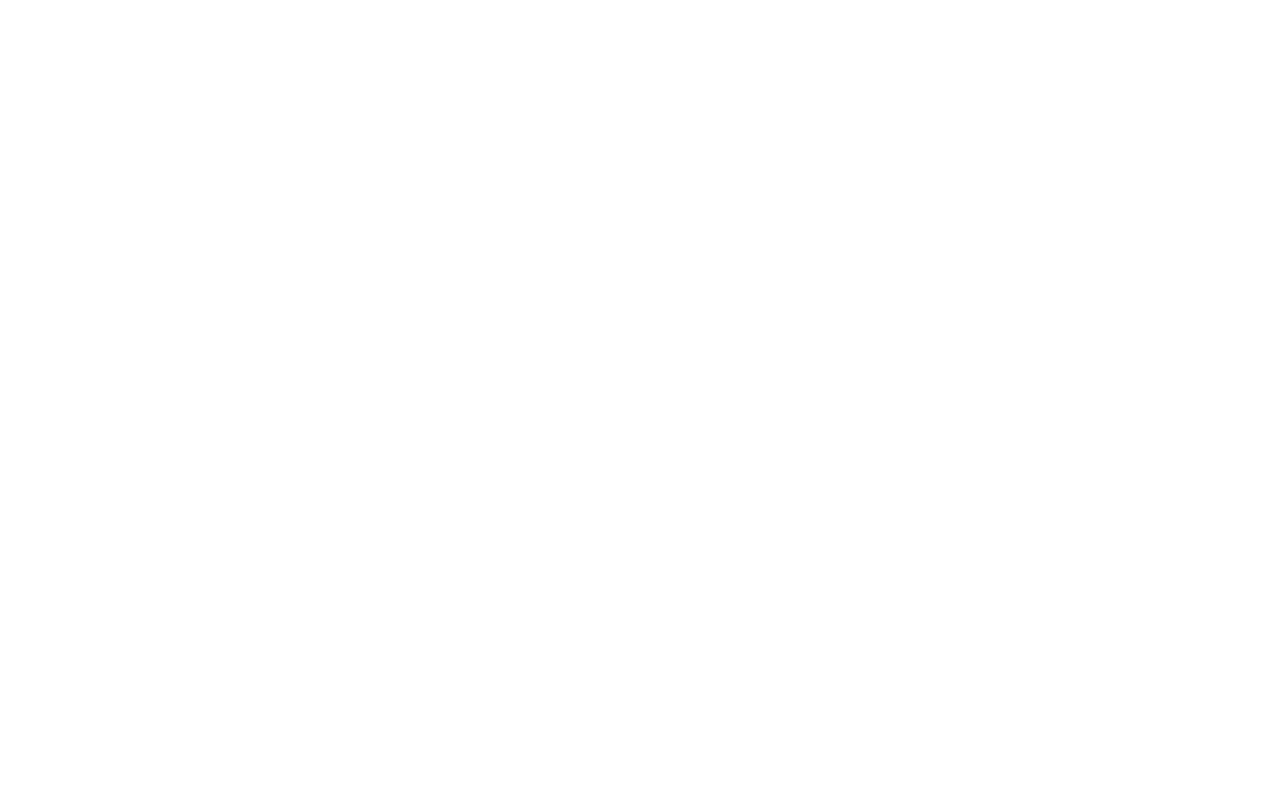
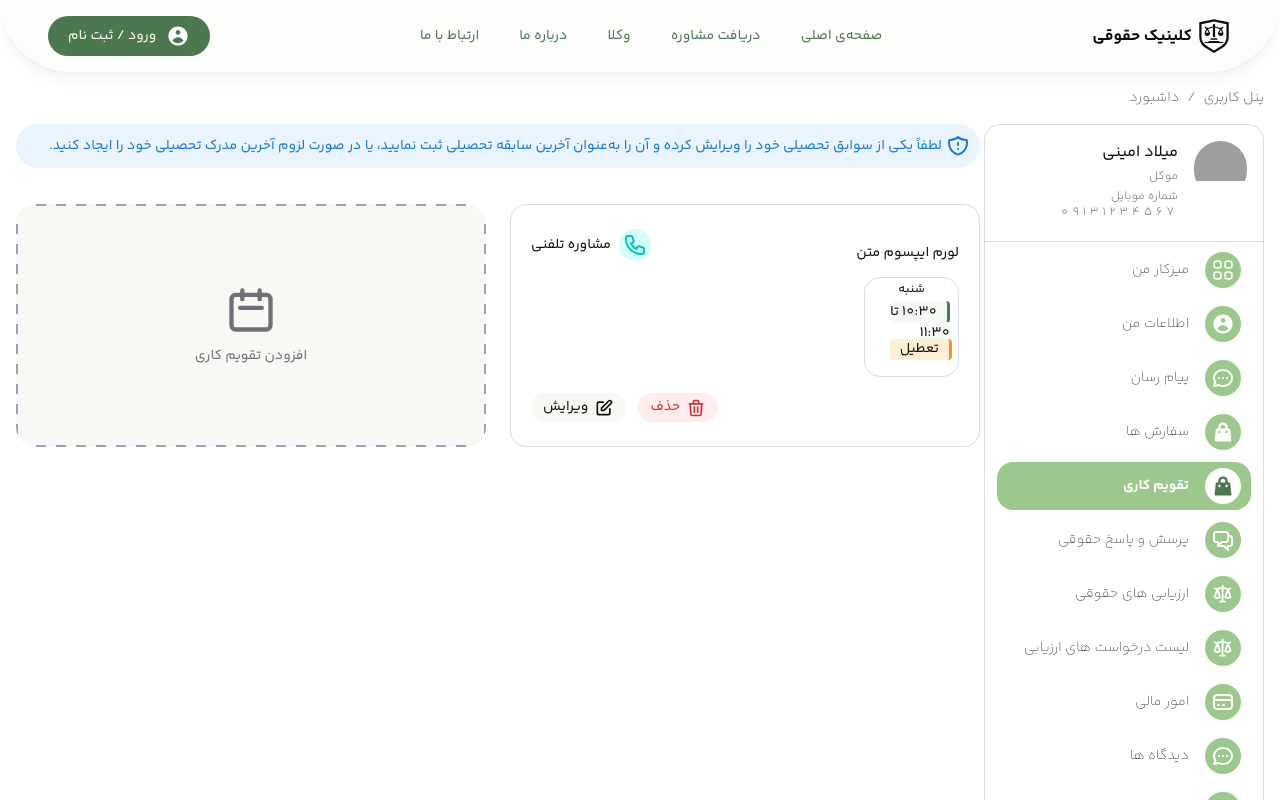
Before and after one commit to Reihanehhosseini/legal-advive-local-lawyer-panel-portfolio, a React (Vite) app: page /work-calendar in a window 1280 px wide. Before the commit this address had no page. Shown: the top 800 px of the page. Built offline with nearby package versions, Linux system fonts and the light colour scheme; grey boxes are pictures that could not be loaded.

Commit message:
add work calendar page

```diff
--- a/src/layouts/MainLayout.tsx
+++ b/src/layouts/MainLayout.tsx
@@ -1,8 +1,8 @@
-import { Link, Outlet, useLocation } from "react-router-dom";
-import Header from "../components/layouts/header";
-import Footer from "../components/layouts/footer";
-import Breadcrumb from "../components/breadcrumbs/Breadcrumb";
-import { person_1 } from "../assets/images/dev";
+import { Link, Outlet, useLocation } from 'react-router-dom';
+import Header from '../components/layouts/header';
+import Footer from '../components/layouts/footer';
+import Breadcrumb from '../components/breadcrumbs/Breadcrumb';
+import { person_1 } from '../assets/images/dev';
 import {
   ChatIcon,
   CircleUserIcon,
@@ -14,10 +14,10 @@
   LogoutIcon,
   SupportIcon,
   WalletIcon,
-} from "../components/ui/icons";
-import MobileNavigationLinks from "../components/layouts/mobile/MobileNavigationLinks";
-import isRouteActive from "../utils/isLinkActive";
-import SimpleAccordion from "../components/accordion/SimpleAccordion";
+} from '../components/ui/icons';
+import MobileNavigationLinks from '../components/layouts/mobile/MobileNavigationLinks';
+import isRouteActive from '../utils/isLinkActive';
+import SimpleAccordion from '../components/accordion/SimpleAccordion';
 
 export default function MainLayout() {
   // ===============================================================================================================|
@@ -33,107 +33,107 @@
     {
       id: 1,
       isLink: true,
-      lable: "میزکار من",
-      href: "/",
+      lable: 'میزکار من',
+      href: '/',
       icon: <DashboardIcon />,
       list: [],
     },
     {
       id: 2,
       isLink: false,
-      lable: "اطلاعات من",
-      href: "/profile",
+      lable: 'اطلاعات من',
+      href: '/profile',
       icon: <CircleUserIcon />,
       list: [
-        { id: 1, label: "اطلاعات شخصی", href: "/profile/personal-information" },
-        { id: 2, label: "اطلاعات هویتی", href: "/profile/personal-Identity" },
-        { id: 3, label: "موقعیت محل کار", href: "/profile/WorkPlace-Location" },
-        { id: 4, label: "مهارت های کاری", href: "/profile/Work-Skills" },
+        { id: 1, label: 'اطلاعات شخصی', href: '/profile/personal-information' },
+        { id: 2, label: 'اطلاعات هویتی', href: '/profile/personal-Identity' },
+        { id: 3, label: 'موقعیت محل کار', href: '/profile/WorkPlace-Location' },
+        { id: 4, label: 'مهارت های کاری', href: '/profile/Work-Skills' },
         {
           id: 5,
-          label: "سوابق تحصیلی",
-          href: "/profile/Educational-Background",
+          label: 'سوابق تحصیلی',
+          href: '/profile/Educational-Background',
         },
-        { id: 6, label: "سوابق کاری", href: "/profile/Work-History" },
+        { id: 6, label: 'سوابق کاری', href: '/profile/Work-History' },
       ],
     },
     {
       id: 3,
       isLink: true,
-      lable: "پیام رسان",
-      href: "/chat",
+      lable: 'پیام رسان',
+      href: '/chat',
       icon: <ChatIcon />,
       list: [],
     },
     {
       id: 4,
       isLink: true,
-      lable: "سفارش ها",
-      href: "/orders",
+      lable: 'سفارش ها',
+      href: '/orders',
       icon: <LockIcon />,
       list: [],
     },
     {
       id: 5,
       isLink: true,
-      lable: "تقویم کاری",
-      href: "/orders",
+      lable: 'تقویم کاری',
+      href: '/work-calendar',
       icon: <LockIcon />,
       list: [],
     },
     {
       id: 6,
       isLink: false,
-      lable: "پرسش و پاسخ حقوقی",
-      href: "/faq",
+      lable: 'پرسش و پاسخ حقوقی',
+      href: '/faq',
       icon: <FaqIcon />,
       list: [
         {
           id: 1,
-          label: "درخواست مشاوره رایگان",
-          href: "/faq/request-consultation",
+          label: 'درخواست مشاوره رایگان',
+          href: '/faq/request-consultation',
         },
-        { id: 2, label: "پرسش ها", href: "/faq/questions" },
-        { id: 3, label: "پاسخ ها", href: "/faq/answers" },
+        { id: 2, label: 'پرسش ها', href: '/faq/questions' },
+        { id: 3, label: 'پاسخ ها', href: '/faq/answers' },
       ],
     },
     {
       id: 7,
       isLink: true,
-      lable: "ارزیابی های حقوقی",
-      href: "/legal-assessments",
+      lable: 'ارزیابی های حقوقی',
+      href: '/legal-assessments',
       icon: <CourtIcon />,
       list: [],
     },
     {
       id: 8,
       isLink: true,
-      lable: "لیست درخواست های ارزیابی",
-      href: "/legal-assessments",
+      lable: 'لیست درخواست های ارزیابی',
+      href: '/legal-assessments',
       icon: <CourtIcon />,
       list: [],
     },
     {
       id: 9,
       isLink: true,
-      lable: "امور مالی",
-      href: "/financal",
+      lable: 'امور مالی',
+      href: '/financal',
       icon: <WalletIcon />,
       list: [],
     },
     {
       id: 10,
       isLink: true,
-      lable: "دیدگاه ها",
-      href: "/reviews",
+      lable: 'دیدگاه ها',
+      href: '/reviews',
       icon: <CommentsIcon />,
       list: [],
     },
     {
       id: 11,
       isLink: true,
-      lable: "پشتیبانی",
-      href: "/support",
+      lable: 'پشتیبانی',
+      href: '/support',
       icon: <SupportIcon />,
       list: [],
     },
@@ -147,8 +147,8 @@
       <main className="mb-14 mr-5 lg:mr-0">
         <Breadcrumb
           items={[
-            { label: "پنل کاربری", href: "/" },
-            { label: "داشبورد", href: "/" },
+            { label: 'پنل کاربری', href: '/' },
+            { label: 'داشبورد', href: '/' },
           ]}
         />
         <div className="flex gap-x-1 max-w-360 mx-auto min-h-screen">
@@ -168,7 +168,7 @@
                   موکل
                 </p>
                 <p className="text-xs font-light text-text-secondary">
-                  شماره موبایل{" "}
+                  شماره موبایل{' '}
                   <span className="tracking-[4px] inline-block">
                     09131234567
                   </span>
@@ -190,17 +190,17 @@
                             to={i.href}
                             key={i.id}
                             className={`flex items-center gap-x-4 font-thin w-full py-1.5 px-2.5 rounded-2xl ${
-                              isActive ? "bg-global-5" : ""
+                              isActive ? 'bg-global-5' : ''
                             }`}
                           >
                             <div
                               className={`w-9 h-9 ${
-                                isActive ? "bg-white" : "bg-global-5"
+                                isActive ? 'bg-white' : 'bg-global-5'
                               } rounded-full flex items-center justify-center text-white`}
                             >
                               <div
                                 className={`${
-                                  isActive ? "text-primary!" : "text-white"
+                                  isActive ? 'text-primary!' : 'text-white'
                                 }`}
                               >
                                 {i.icon}
@@ -209,8 +209,8 @@
                             <span
                               className={`${
                                 isActive
-                                  ? "text-white font-bold"
-                                  : "text-global-7"
+                                  ? 'text-white font-bold'
+                                  : 'text-global-7'
                               }`}
                             >
                               {i.lable}
@@ -228,17 +228,17 @@
                                   }
                                 }}
                                 className={`flex items-center gap-x-4 font-thin w-full py-1.5 px-2.5 rounded-2xl ${
-                                  isActive ? "bg-global-5" : "bg-white"
+                                  isActive ? 'bg-global-5' : 'bg-white'
                                 }`}
                               >
                                 <div
                                   className={`w-9 h-9 ${
-                                    isActive ? "bg-white" : "bg-global-5"
+                                    isActive ? 'bg-white' : 'bg-global-5'
                                   } rounded-full flex items-center justify-center text-white`}
                                 >
                                   <div
                                     className={`${
-                                      isActive ? "text-primary!" : "text-white"
+                                      isActive ? 'text-primary!' : 'text-white'
                                     }`}
                                   >
                                     {i.icon}
@@ -247,8 +247,8 @@
                                 <span
                                   className={`${
                                     isActive
-                                      ? "text-white font-bold"
-                                      : "text-global-7"
+                                      ? 'text-white font-bold'
+                                      : 'text-global-7'
                                   }`}
                                 >
                                   {i.lable}
@@ -267,7 +267,7 @@
                                         key={i.id}
                                         to={i.href}
                                         className={`${
-                                          isActive ? "bg-global-12" : " "
+                                          isActive ? 'bg-global-12' : ' '
                                         } py-3 rounded-2xl px-2 font-light text-global-1`}
                                       >
                                         {i.label}
--- /dev/null
+++ b/src/pages/WorkCalendarPage.tsx
@@ -0,0 +1,85 @@
+// * imports
+import {
+  HiOutlineCalendar,
+  HiOutlinePencilAlt,
+  HiOutlinePhone,
+  HiOutlineShieldExclamation,
+  HiOutlineTrash,
+} from 'react-icons/hi';
+import { useNavigate } from 'react-router-dom';
+
+export default function WorkCalendarPage() {
+  // ! hooks
+  const navigate = useNavigate();
+
+  // ! Handlers
+  const handleEditWorkCalendar = () => {
+    navigate('/work-calendar/edit');
+  };
+  // ! JSX
+  return (
+    <div>
+      <div className="flex items-center gap-x-1 text-global-23 bg-global-24 p-2.5 rounded-full mb-9">
+        <HiOutlineShieldExclamation size={24} />
+        <p>
+          لطفاً یکی از سوابق تحصیلی خود را ویرایش کرده و آن را به‌عنوان آخرین
+          سابقه تحصیلی ثبت نمایید، یا در صورت لزوم آخرین مدرک تحصیلی خود را
+          ایجاد کنید.
+        </p>
+      </div>
+
+      <div className="grid grid-cols-2 gap-x-6">
+        <div className="py-6 col-span-2 lg:col-span-1 border border-global-3 rounded-2xl px-5 mb-6 lg:mb-0">
+          {/* head */}
+          <div className="flex items-center justify-between">
+            <p>لورم ایپسوم متن</p>
+            <div className="flex items-center gap-x-2 mb-4">
+              <div className="min-w-8 h-8 bg-global-25 text-accent-mint rounded-full flex items-center justify-center">
+                <HiOutlinePhone size={24} />
+              </div>
+              <span>مشاوره تلفنی</span>
+            </div>
+          </div>
+          {/* Times */}
+          <div className="grid grid-cols-4 gap-4 mb-4">
+            <div className="col-span-2 lg:col-span-1 border border-global-3 rounded-2xl py-1 px-2 min-h-25 relative">
+              <p className="text-center text-xs mb-1">شنبه</p>
+
+              <span className="py-.5 ps-2.5 pe-1.6 bg-global-12 border-r-3 border-primary rounded-sm">
+                10:30 تا 11:30
+              </span>
+
+              <span className="absolute bottom-4 right-1.5 py-.5 px-2.5 bg-global-26 border-r-3 border-accent-orange rounded-sm">
+                تعطیل
+              </span>
+            </div>
+          </div>
+
+          {/* Actions */}
+          <div className="flex items-center justify-center lg:justify-end gap-x-3">
+            <button
+              type="button"
+              className="flex items-center gap-x-1.5 py-1 px-3 bg-global-16 rounded-full text-global-19"
+            >
+              <HiOutlineTrash size={20} />
+              <span>حذف</span>
+            </button>
+            <button
+              type="button"
+              onClick={handleEditWorkCalendar}
+              className="flex items-center gap-x-1.5 py-1 px-3 bg-global-4 rounded-full"
+            >
+              <HiOutlinePencilAlt size={20} />
+              <span>ویرایش</span>
+            </button>
+          </div>
+        </div>
+
+        <div className="col-span-2 lg:col-span-1 min-h-50 bg-global-4 rounded-2xl dashed-box flex flex-col gap-y-2.5 items-center justify-center text-text-secondary">
+          <HiOutlineCalendar size={52} />
+          <p>افزودن تقویم کاری</p>
+        </div>
+      </div>
+    </div>
+  );
+}
--- /dev/null
+++ b/src/pages/work-calendar/EditWorkCalendarPage.tsx
@@ -0,0 +1,70 @@
+import { Form, Formik } from 'formik';
+import FormikInput from '../../components/inputs/FormikInput';
+import { HiOutlinePhone, HiOutlinePlusSm } from 'react-icons/hi';
+import { MotionSelect } from '../../components';
+
+export default function EditWorkCalendarPage() {
+  return (
+    <div className="ps-8">
+      <Formik
+        initialValues={{}}
+        validationSchema={{}}
+        onSubmit={async (values) => {
+          const res = await values;
+          console.log(res);
+        }}
+      >
+        <Form className="flex flex-col gap-y-6">
+          <FormikInput
+            name="title"
+            label="عنوان تقویم"
+            textRight
+            placeholder="نام تقویم را وارد کنید"
+          />
+
+          <div>
+            <p>خدمات مورد نظر را انتخاب کنید</p>
+
+            <div className="flex items-center gap-x-2">
+              <input type="checkbox" />
+              <div className="min-w-8 h-8 bg-global-25 text-accent-mint rounded-full flex items-center justify-center">
+                <HiOutlinePhone size={24} />
+              </div>
+              <span>مشاوره تلفنی</span>
+            </div>
+          </div>
+          <div className="grid grid-cols-2 gap-x-5 gap-y-8">
+            <div className="col-span-2 lg:col-span-2 flex flex-col gap-y-2">
+              <span className="bg-primary text-white w-fit px-3 py-0.5 rounded-full">
+                شنبه
+              </span>
+
+              <div className="flex items-center gap-x-3">
+                از
+                <MotionSelect
+                  options={[{ id: 1, key: 's', value: '2' }]}
+                  onSelect={(val) => console.log(val)}
+                />
+                تا
+                <MotionSelect
+                  options={[{ id: 1, key: 's', value: '2' }]}
+                  onSelect={(val) => console.log(val)}
+                />
+                <button
+                  type="button"
+                  className="min-w-10.5 h-10.5 rounded-2xl bg-global-5 flex items-center justify-center"
+                >
+                  <HiOutlinePlusSm size={22} />
+                </button>
+              </div>
+              <div className="flex items-center gap-x-2">
+                <input type="checkbox" />
+                <span>تعطیل</span>
+              </div>
+            </div>
+          </div>
+        </Form>
+      </Formik>
+    </div>
+  );
+}
--- a/src/styles/globals.css
+++ b/src/styles/globals.css
@@ -1,6 +1,6 @@
-@import "tailwindcss";
-@import "../assets/fonts/yekan-bakh-fanum/fontiran.css";
-@import "leaflet/dist/leaflet.css";
+@import 'tailwindcss';
+@import '../assets/fonts/yekan-bakh-fanum/fontiran.css';
+@import 'leaflet/dist/leaflet.css';
 @theme {
   --color-global-1: #0f0f0f;
   --color-global-2: #afafaf;
@@ -24,6 +24,10 @@
   --color-global-20: #2d91f4;
   --color-global-21: #d5d3f9;
   --color-global-22: #8c91a0;
+  --color-global-23: #1976d2;
+  --color-global-24: #eaf4ff;
+  --color-global-25: #d2fdf8;
+  --color-global-26: #ffefd5;
   --color-primary: #4d774e;
   --color-secondary: #f1b24a;
   --color-background: #ffffff;
@@ -39,10 +43,10 @@
   --color-accent-red: #ff2d55;
 
   --breakpoint-mdl: 1142px;
-  --breakpoint-vxs:380px;
+  --breakpoint-vxs: 380px;
 }
 body {
-  font-family: "Yekan Bakh FaNum", Helvetica, sans-serif;
+  font-family: 'Yekan Bakh FaNum', Helvetica, sans-serif;
   font-size: 14px;
   color: var(--color-global-7);
 }
@@ -51,3 +55,31 @@
 button {
   cursor: pointer;
 }
+
+.dashed-box {
+  border-radius: 20px;
+
+  background-image:
+    /* بالا */
+    repeating-linear-gradient(to right, #94a3b8 0 10px, transparent 10px 20px),
+    /* پایین */
+    repeating-linear-gradient(to right, #94a3b8 0 10px, transparent 10px 20px),
+    /* چپ */
+    repeating-linear-gradient(to bottom, #94a3b8 0 10px, transparent 10px 20px),
+    /* راست */
+    repeating-linear-gradient(to bottom, #94a3b8 0 10px, transparent 10px 20px);
+
+  background-position:
+    top left,
+    /* بالا */ bottom left,
+    /* پایین */ top left,
+    /* چپ */ top right; /* راست */
+
+  background-size:
+    100% 2px,
+    /* بالا */ 100% 2px,
+    /* پایین */ 2px 100%,
+    /* چپ */ 2px 100%; /* راست */
+
+  background-repeat: no-repeat;
+}
```
Also changed, not shown: src/router/routes.tsx (+36 -27 lines), 1 other file (tests, documents, lock files or other folders).
